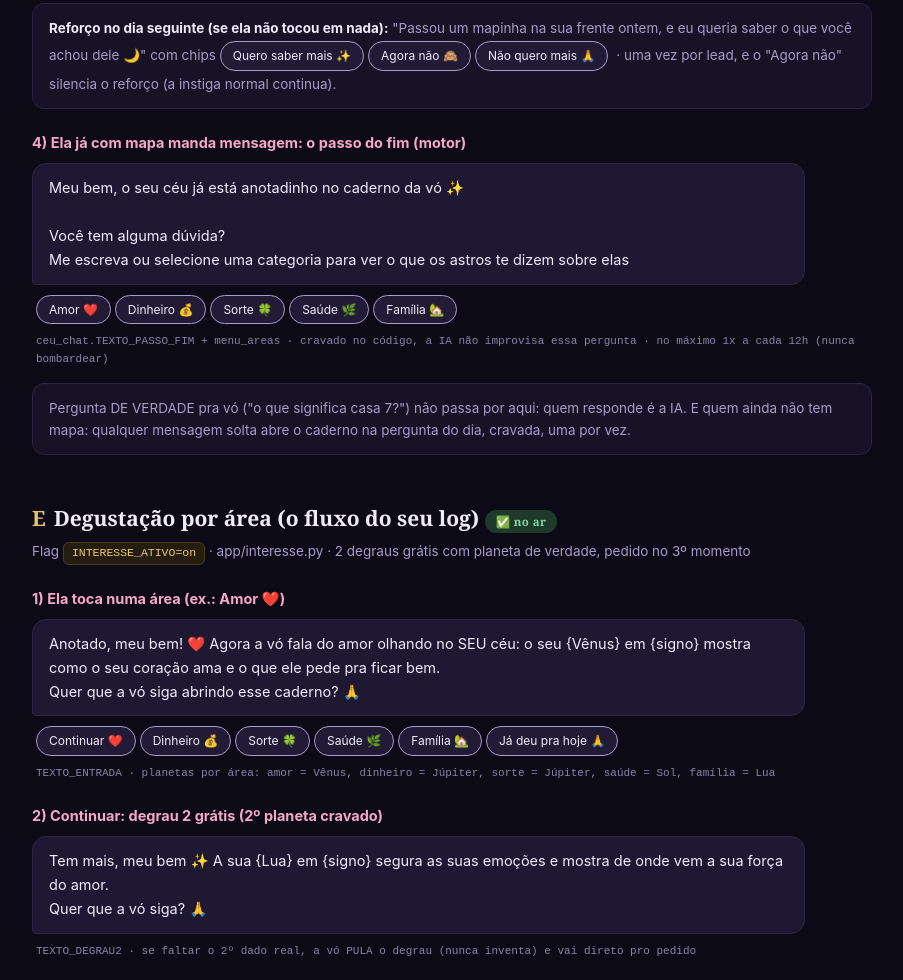
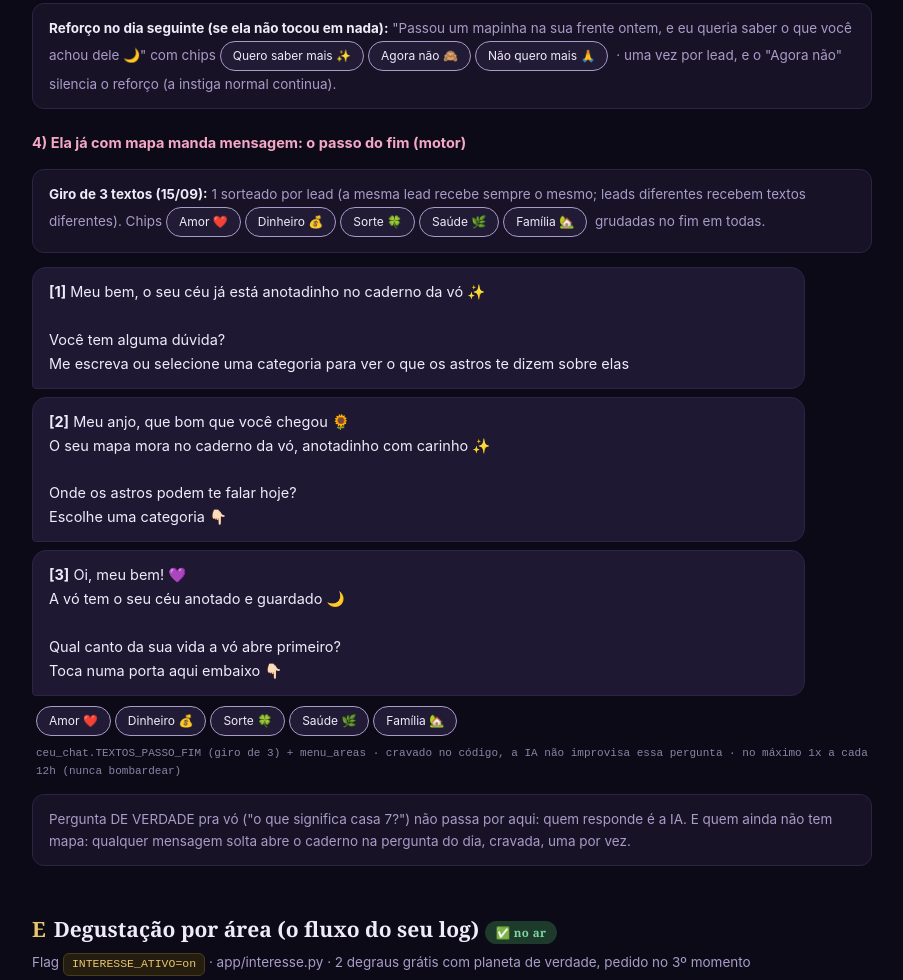
Before and after one commit to brisautomacao/brisa-astrocartography, a plain HTML site: page docs/revisao-fluxos.html in a window 1280 px wide. Shown: the part 3389-4369 px from the top of the page, without its empty margins (188-1091 px from the left). Drawn offline with Linux system fonts and the light colour scheme.

Commit message:
docs(revisao-fluxos): passo do fim agora com giro de 3 textos (15/09)

```diff
--- a/docs/revisao-fluxos.html
+++ b/docs/revisao-fluxos.html
@@ -185,12 +185,23 @@ Pode me contar?</div>
   <div class="note"><b>Reforço no dia seguinte (se ela não tocou em nada):</b> "Passou um mapinha na sua frente ontem, e eu queria saber o que você achou dele 🌙" com chips <span class="chip">Quero saber mais ✨</span><span class="chip">Agora não 🙈</span><span class="chip">Não quero mais 🙏</span> · uma vez por lead, e o "Agora não" silencia o reforço (a instiga normal continua).</div>
 
   <h3>4) Ela já com mapa manda mensagem: o passo do fim (motor)</h3>
-  <div class="msg">Meu bem, o seu céu já está anotadinho no caderno da vó ✨
+  <div class="note"><b>Giro de 3 textos (15/09):</b> 1 sorteado por lead (a mesma lead recebe sempre o mesmo; leads diferentes recebem textos diferentes). Chips <span class="chip">Amor ❤️</span><span class="chip">Dinheiro 💰</span><span class="chip">Sorte 🍀</span><span class="chip">Saúde 🌿</span><span class="chip">Família 🏡</span> grudadas no fim em todas.</div>
+  <div class="msg"><b>[1]</b> Meu bem, o seu céu já está anotadinho no caderno da vó ✨
 
 Você tem alguma dúvida?
 Me escreva ou selecione uma categoria para ver o que os astros te dizem sobre elas</div>
+  <div class="msg"><b>[2]</b> Meu anjo, que bom que você chegou 🌻
+O seu mapa mora no caderno da vó, anotadinho com carinho ✨
+
+Onde os astros podem te falar hoje?
+Escolhe uma categoria 👇🏻</div>
+  <div class="msg"><b>[3]</b> Oi, meu bem! 💜
+A vó tem o seu céu anotado e guardado 🌙
+
+Qual canto da sua vida a vó abre primeiro?
+Toca numa porta aqui embaixo 👇🏻</div>
   <div class="chips"><span class="chip">Amor ❤️</span><span class="chip">Dinheiro 💰</span><span class="chip">Sorte 🍀</span><span class="chip">Saúde 🌿</span><span class="chip">Família 🏡</span></div>
-  <p class="src">ceu_chat.TEXTO_PASSO_FIM + menu_areas · cravado no código, a IA não improvisa essa pergunta · no máximo 1x a cada 12h (nunca bombardear)</p>
+   <p class="src">ceu_chat.TEXTOS_PASSO_FIM (giro de 3) + menu_areas · cravado no código, a IA não improvisa essa pergunta · no máximo 1x a cada 12h (nunca bombardear)</p>
   <div class="note">Pergunta DE VERDADE pra vó ("o que significa casa 7?") não passa por aqui: quem responde é a IA. E quem ainda não tem mapa: qualquer mensagem solta abre o caderno na pergunta do dia, cravada, uma por vez.</div>
 </section>
 
```
